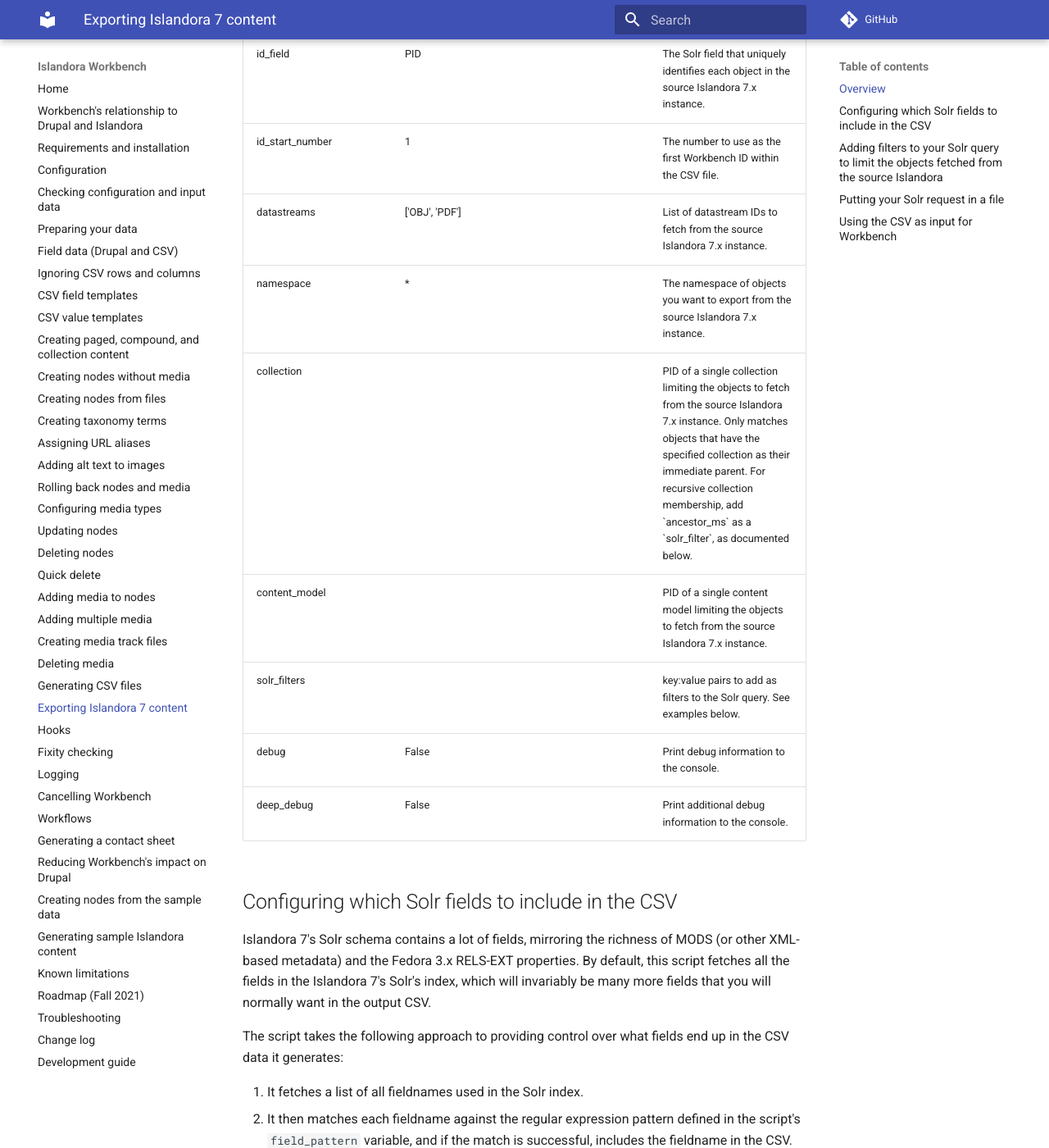
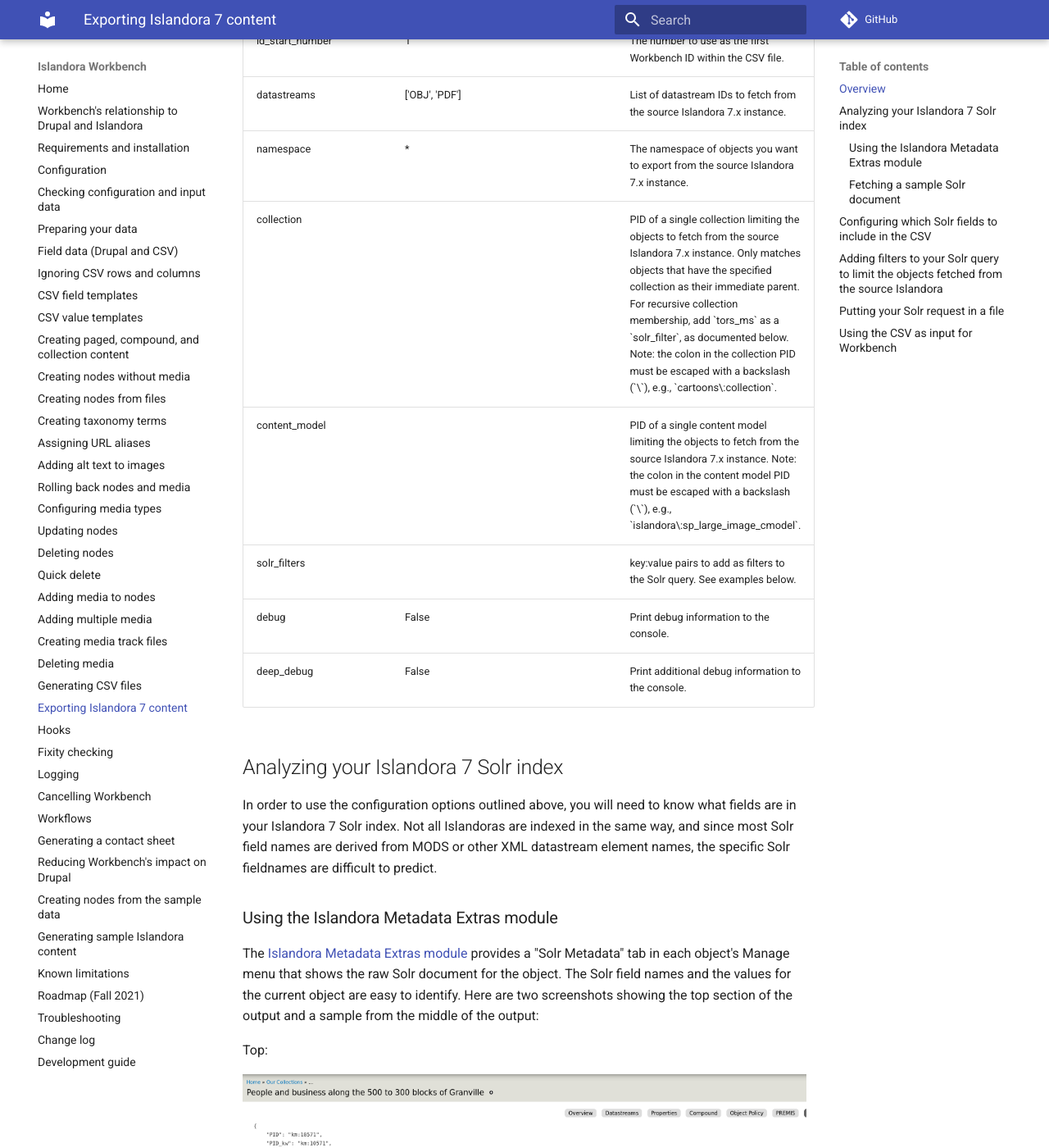
Before and after one commit to mjordan/islandora_workbench_docs, an MkDocs documentation site: the page built from docs/exporting_islandora_7_content.md, in a window 1280 px wide and 1400 px high, scrolled down 1520 px. Shown: the whole window at 82% size. Built offline with MkDocs 1.6.1 and Material for MkDocs 9.7.7, drawn with Linux system fonts in a browser that asks for light colours; comment, search, counter and statistics services are not loaded; some of the changed text lies outside the part shown.

Commit message:
Updated docs on extracting data from Islandora 7 Solr.

````diff
--- a/docs/exporting_islandora_7_content.md
+++ b/docs/exporting_islandora_7_content.md
@@ -98,12 +98,12 @@
     <tr>
         <td>collection</td>
         <td></td>
-        <td>PID of a single collection limiting the objects to fetch from the source Islandora 7.x instance. Only matches objects that have the specified collection as their immediate parent. For recursive collection membership, add `ancestor_ms` as a `solr_filter`, as documented below.</td>
+        <td>PID of a single collection limiting the objects to fetch from the source Islandora 7.x instance. Only matches objects that have the specified collection as their immediate parent. For recursive collection membership, add `tors_ms` as a `solr_filter`, as documented below. Note: the colon in the collection PID must be escaped with a backslash (`\`), e.g., `cartoons\:collection`.</td>
     </tr>
     <tr>
         <td>content_model</td>
         <td></td>
-        <td>PID of a single content model limiting the objects to fetch from the source Islandora 7.x instance.</td>
+        <td>PID of a single content model limiting the objects to fetch from the source Islandora 7.x instance. Note: the colon in the content model PID must be escaped with a backslash (`\`), e.g., `islandora\:sp_large_image_cmodel`.</td>
     </tr>
     <tr>
         <td>solr_filters</td>
@@ -122,11 +122,32 @@
     </tr>
 </table>
 
+## Analyzing your Islandora 7 Solr index
+
+In order to use the configuration options outlined above, you will need to know what fields are in your Islandora 7 Solr index. Not all Islandoras are indexed in the same way, and since most Solr field names are derived from MODS or other XML datastream element names, the specific Solr fieldnames are difficult to predict.
+
+### Using the Islandora Metadata Extras module
+
+The [Islandora Metadata Extras module](https://github.com/bondjimbond/islandora_metadata_extras) provides a "Solr Metadata" tab in each object's Manage menu that shows the raw Solr document for the object. The Solr field names and the values for the current object are easy to identify. Here are two screenshots showing the top section of the output and a sample from the middle of the output:
+
+Top:
+
+![Example Solr Document top](images/metadata_extras_solr_metadata_top.png)
+
+Middle:
+
+![Example Solr Document middle](images/metadata_extras_solr_metadata_middle.png)
+
+### Fetching a sample Solr document
+
+If you can't or don't want to install the Islandora Metadata Extras module, you can query Solr directly to get sample document.
+
+[Coming soon]
+
 ## Configuring which Solr fields to include in the CSV
 
-Islandora 7's Solr schema contains a lot of fields, mirroring the richness of MODS (or other XML-based metadata) and the
-Fedora 3.x RELS-EXT properties. By default, this script fetches all the fields in the Islandora 7's Solr's index, which
-will invariably be many more fields that you will normally want in the output CSV.
+As we can see from the examples above, Islandora 7's Solr schema contains a lot of fields, mirroring the richness of MODS (or other XML-based metadata) and the
+Fedora 3.x RELS-EXT properties. By default, this script fetches all the fields in the Islandora 7's Solr's index, which will invariably be many, many more fields that you will normally want in the output CSV. You will need to tell the script which fields to exclude and which to include.
 
 The script takes the following approach to providing control over what fields end up in the CSV data it generates:
 
@@ -166,9 +187,13 @@
 
 ```text
 solr_filters:
- - ancestor_ms: 'some:collection'
+ - ancestors_ms: 'some\:collection'
  - fgs_state_s: 'Active'
 ```
+
+!!! warning
+    Colons within PIDs used in filters must be escaped with a backslash (`\`), e.g., `some\:collection`.
+
 
 ## Putting your Solr request in a file
 
@@ -180,7 +205,7 @@
 The contents of the file must contain a full HTTP request to Solr, e.g.:
 
 ```text
-http://localhost:8080/solr/select?q=PID:**&wt=csv&rows=1000000&fl=PID,RELS_EXT_hasModel_uri_s,RELS_EXT_isMemberOfCollection_uri_ms,RELS_EXT_isMemberOf_uri_ms,mods_originInfo_encoding_iso8601_dateIssued_mdt
+http://localhost:8080/solr/select?q=PID:*&wt=csv&rows=1000000&fl=PID,RELS_EXT_hasModel_uri_s,RELS_EXT_isMemberOfCollection_uri_ms,RELS_EXT_isMemberOf_uri_ms,mods_originInfo_encoding_iso8601_dateIssued_mdt
 ```
 
 The advantage of putting your Solr request in its own file is that you have complete control over the Solr query. Requests to Solr in this file should always include the "wt=csv" and "rows=1000000" parameters (the "rows" parameter should have a value that is greater than the number of objects in your repository, otherwise Solr won't return all objects).
````
Also changed, not shown: docs/images/metadata_extras_solr_metadata_middle.png (added), docs/images/metadata_extras_solr_metadata_top.png (added).
